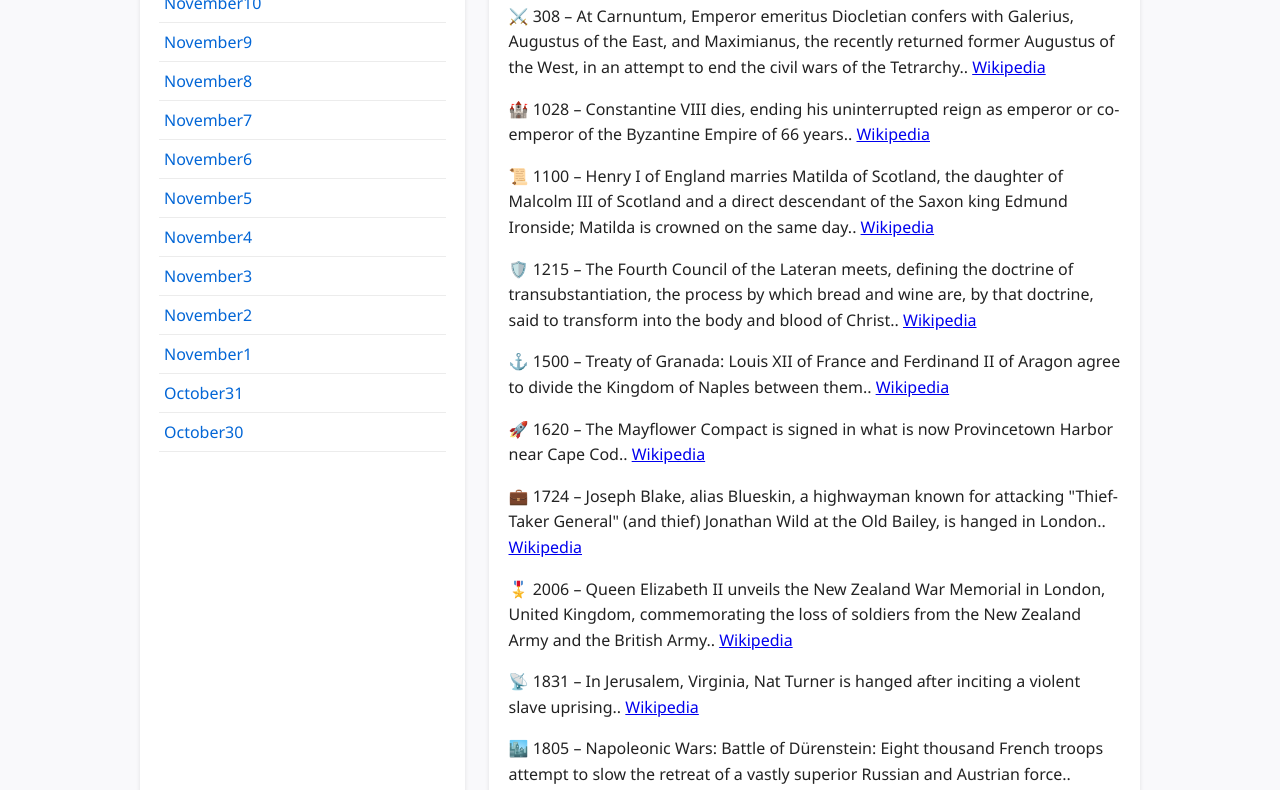
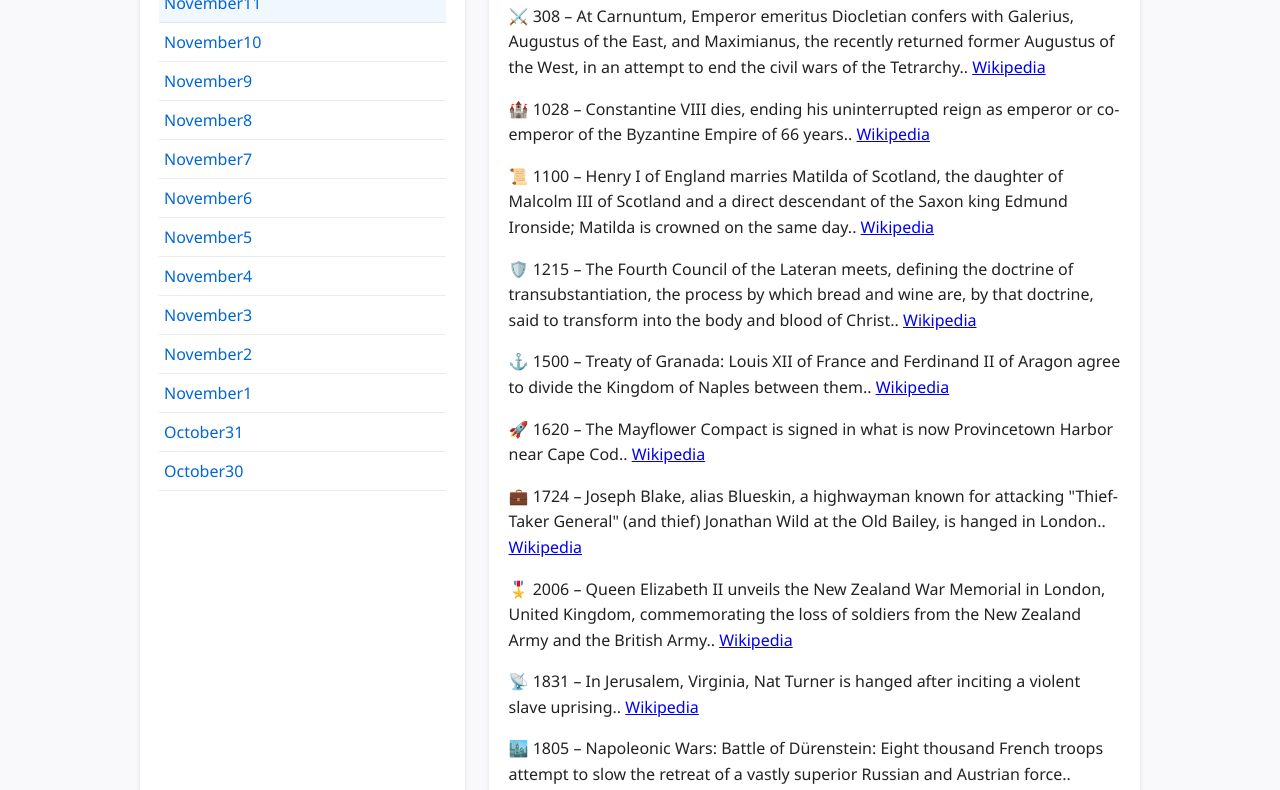
Before and after one commit to ANM-Digital/today-in-history-blogger-sh, a website: page index.html in a window 1280 px wide. Shown: the part 172-962 px from the top of the page. Drawn offline with nearby package versions, Linux system fonts and the light colour scheme.

```diff
--- a/index.html
+++ b/index.html
@@ -198,9 +198,11 @@
 
         list.innerHTML = "";
 
-        files.forEach((f, i) => {
-          // 🕵️ Hide unwanted file like 2025-11-11.md
-          if (f === "2025-11-11.md") return;
+      files.forEach((f, i) => {
+  // 🧩 Skip invalid or unreadable filenames only (not the newest one)
+  if (!f.endsWith(".md")) return; // skip non-markdown files
+  if (/^\s*$/.test(f)) return;    // skip empty strings
+
 
           const li = document.createElement("li");
           const datePart = f.replace(".md", "");
```
